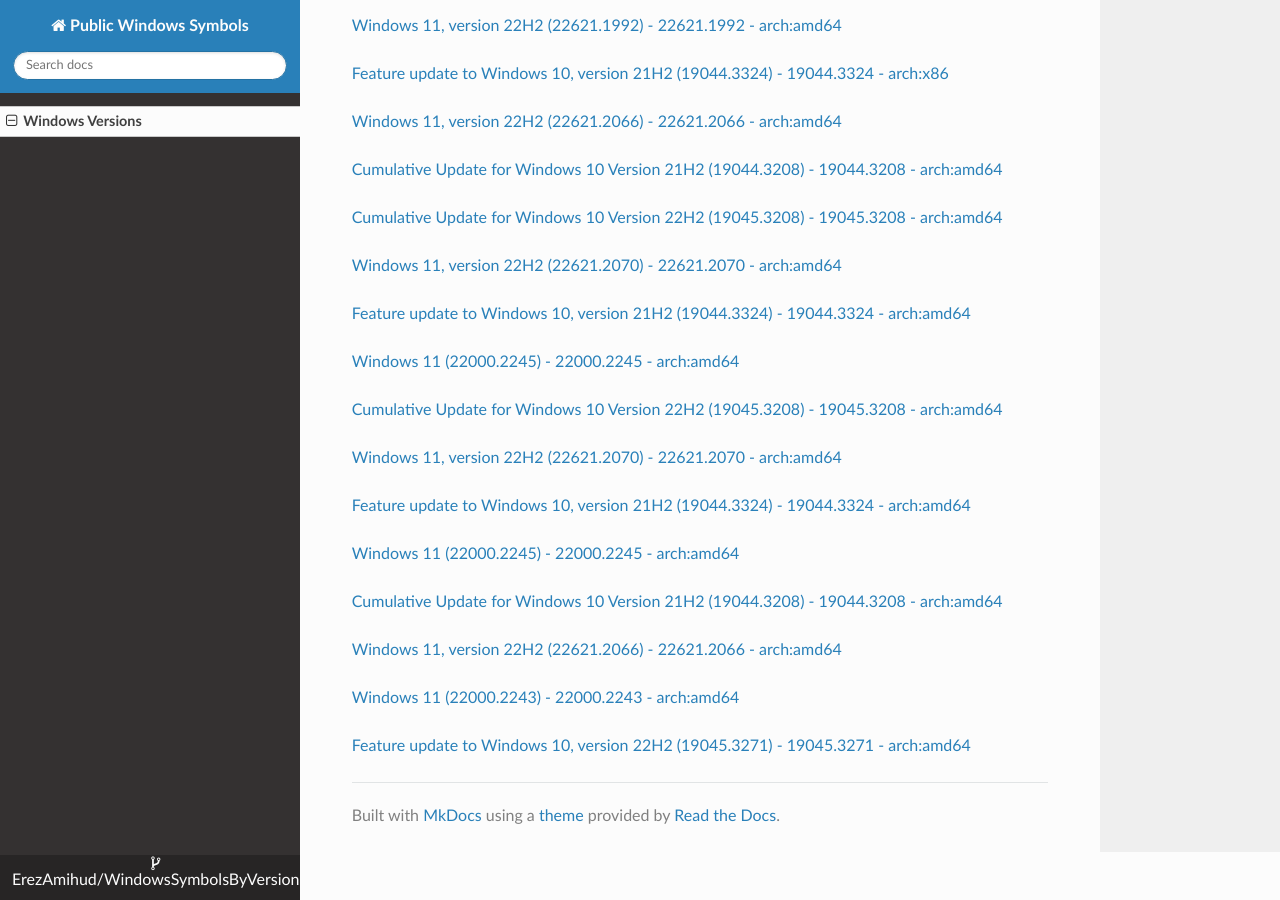
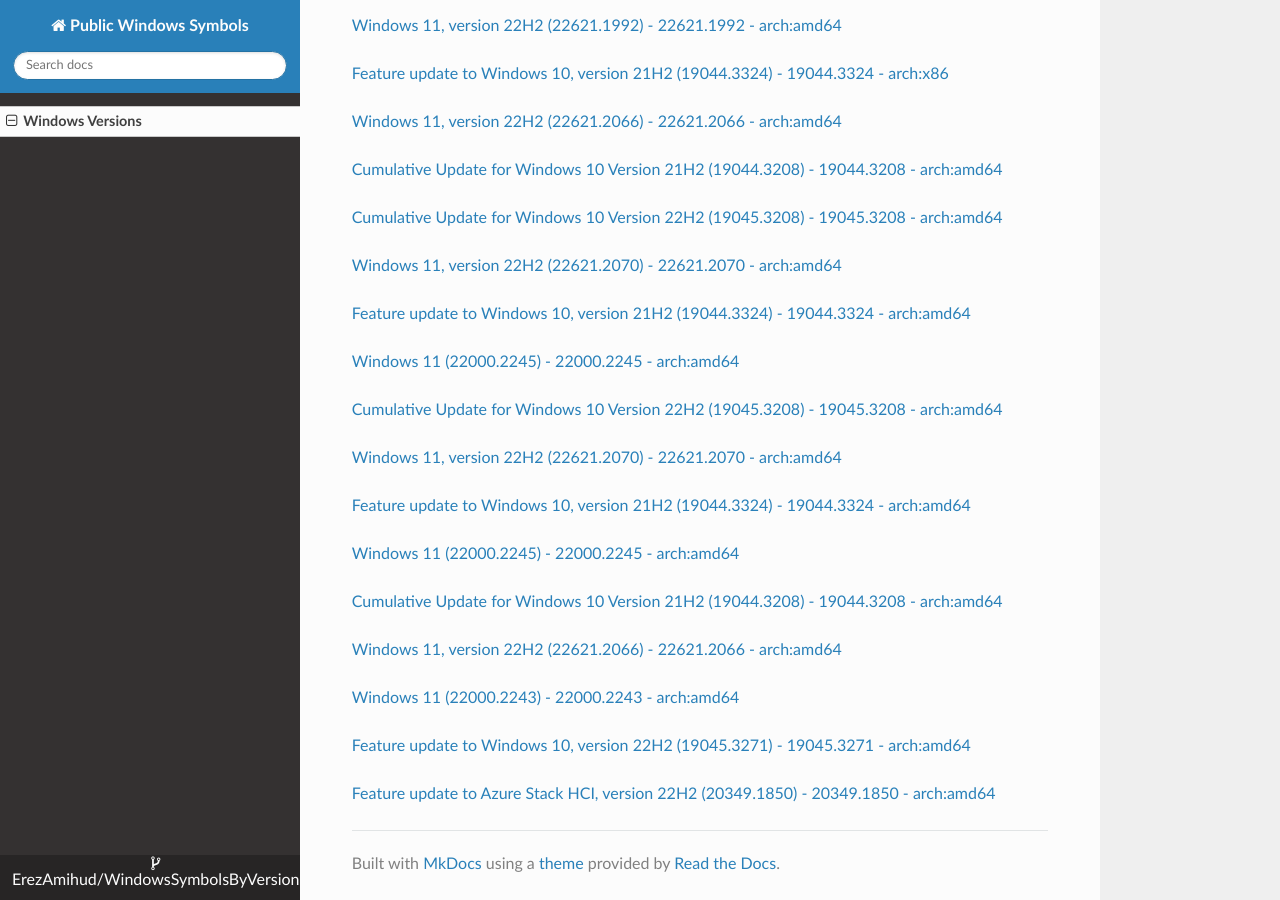
Before and after one commit to ErezAmihud/WindowsSymbolsByVersion, an MkDocs documentation site: the page built from docs/index.md, in a window 1280 px wide and 900 px high, scrolled down 27677 px. Built offline with MkDocs 1.6.1, drawn with Linux system fonts in a browser that asks for light colours; nearby versions of some CDN libraries.

Commit message:
Automated commit, add manifest for 606d689b-7496-4124-8dbe-f29a8b3a4ea5

```diff
--- a/docs/index.md
+++ b/docs/index.md
@@ -1579,3 +1579,6 @@
 
 
 [Feature update to Windows 10, version 22H2 (19045.3271) - 19045.3271 - arch:amd64](https://github.com/ErezAmihud/WindowsSymbolsByVersion/blob/main/manifests/321b8021-be37-4b12-9713-c4a66f8099b2.manifest)
+
+
+[Feature update to Azure Stack HCI, version 22H2 (20349.1850) - 20349.1850 - arch:amd64](https://github.com/ErezAmihud/WindowsSymbolsByVersion/blob/main/manifests/606d689b-7496-4124-8dbe-f29a8b3a4ea5.manifest)
```
Also changed, not shown: process_builds.json (+1 -1 lines), 1 other file.
